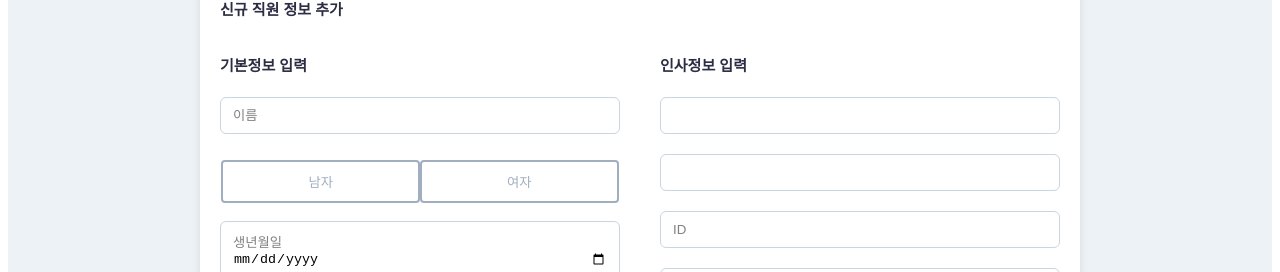
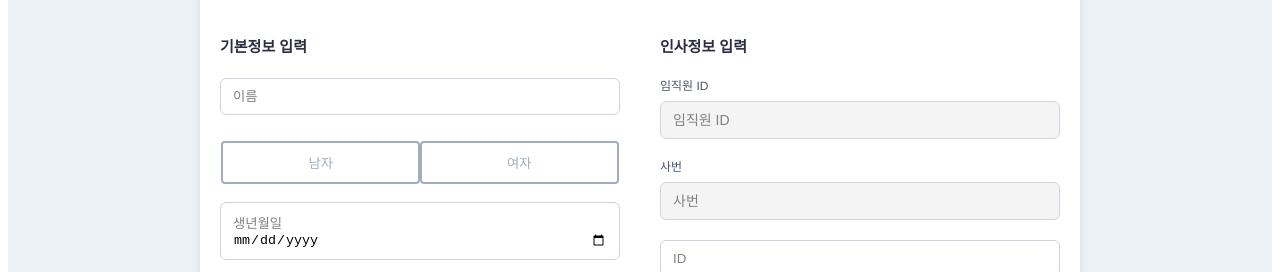
Before and after one commit to 9-1379/T3-R2-FE-Server, a Vue app in the folder bhr/: page /new in a window 1280 px wide. Shown: the part 201-473 px from the top of the page. Built offline with nearby package versions, Linux system fonts and the light colour scheme; no server answers; the HTML template or start-up script is replaced by a standard one.

Commit message:
[Modify] 직원 리스트 ui 수정

```diff
--- a/bhr/src/components/NewEmp.vue
+++ b/bhr/src/components/NewEmp.vue
@@ -43,11 +43,13 @@
 
           <div class="form-section">
             <h3 class="section-title">인사정보 입력</h3>
-            <div class="form-group">
-              <input type="text" id="employeeId" v-model="form.empId" placeholder="임직원 ID" readonly>
+            <div class="form-group" style="text-align: left;">
+              <label for="employeeId" style="font-size: 12px;">임직원 ID</label>
+              <input type="text" id="employeeId" v-model="form.empId" placeholder="임직원 ID" readonly style="font-size: 14px;">
             </div>
-            <div class="form-group">
-              <input type="text" id="employeeNumber" v-model="form.empNum" placeholder="사번" readonly>
+            <div class="form-group" style="text-align: left;">
+              <label for="employeeNumber" style="font-size: 12px;">사번</label>
+              <input type="text" id="employeeNumber" v-model="form.empNum" placeholder="사번" readonly style="font-size: 14px;">
             </div>
             <div class="form-group">
               <input type="text" id="userId" v-model="form.username" placeholder="ID">
@@ -391,13 +393,20 @@ input[type="date"]:not(.has-value):before{
   content: attr(placeholder);
 }
 
+.form-group input[type="text"][readonly] {
+  background-color: #f4f4f4;
+  /* Light gray background */
+  pointer-events: none;
+  /* Disable mouse events */
+}
+
 
 ::placeholder,
 select option {
   color: gray;
 }
 
-.form-group input[type="text"][readonly]:not(:focus)::placeholder {
-  color: transparent;
-}
+
+
+
 </style>
```
